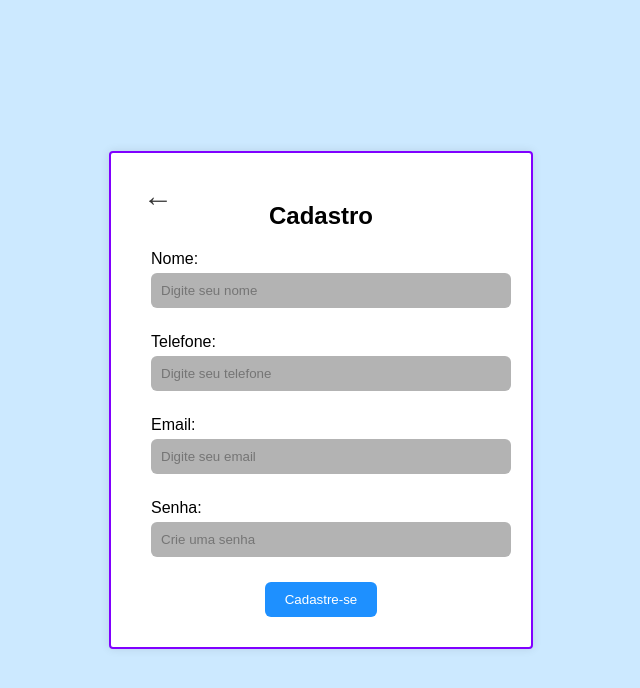
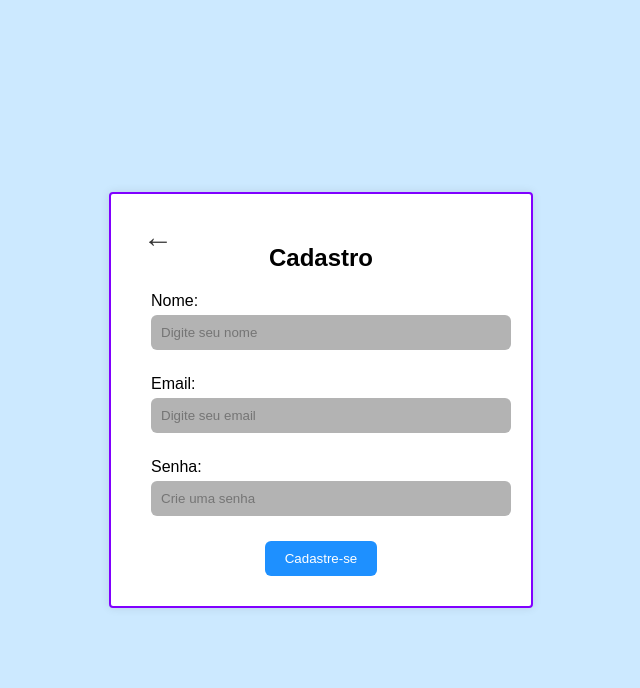
Before and after one commit to souzathaina/financas-que-salvam, a PHP site: the page made by Login e Cadastro/cadastro.php in a window 1280 px wide. Shown: the top 688 px of the page, without its empty margins (319-959 px from the left). Run offline with PHP 8.4, Linux system fonts and the light colour scheme.

Commit message:
atualizando

```diff
--- a/Login e Cadastro/cadastro.php
+++ b/Login e Cadastro/cadastro.php
@@ -18,9 +18,6 @@
         <label for="nome">Nome:</label>
         <input id="nome" type="text" placeholder="Digite seu nome" required>
 
-        <label for="telefone">Telefone:</label>
-        <input id="telefone" type="tel" placeholder="Digite seu telefone">
-
         <label for="email">Email:</label>
         <input id="email" type="email" placeholder="Digite seu email" required>
 
--- a/Login e Cadastro/login.php
+++ b/Login e Cadastro/login.php
@@ -9,7 +9,6 @@
 <body>
   <div class="container">
     <div class="login-box">
-      <!-- Botão voltar -->
       <a href="index.html" class="voltar">←</a>
       <a href="index.html" class="voltar mobile">←</a>
 
```
